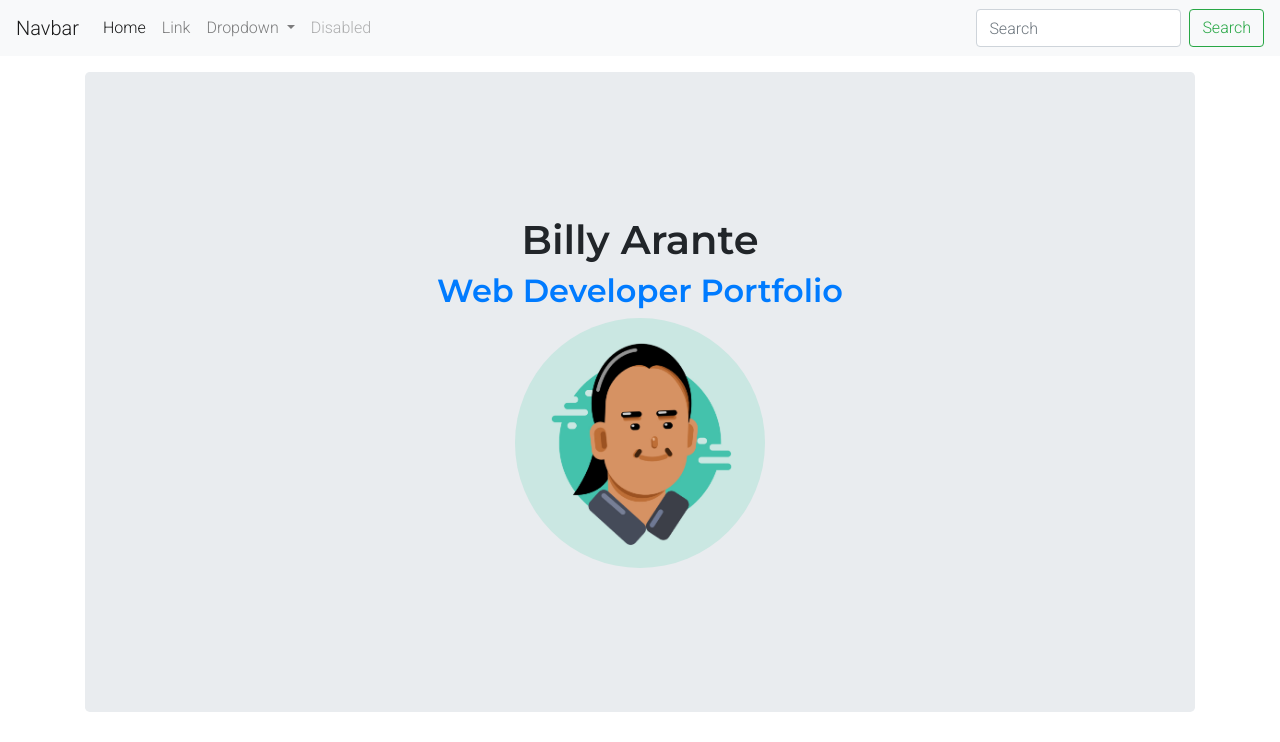
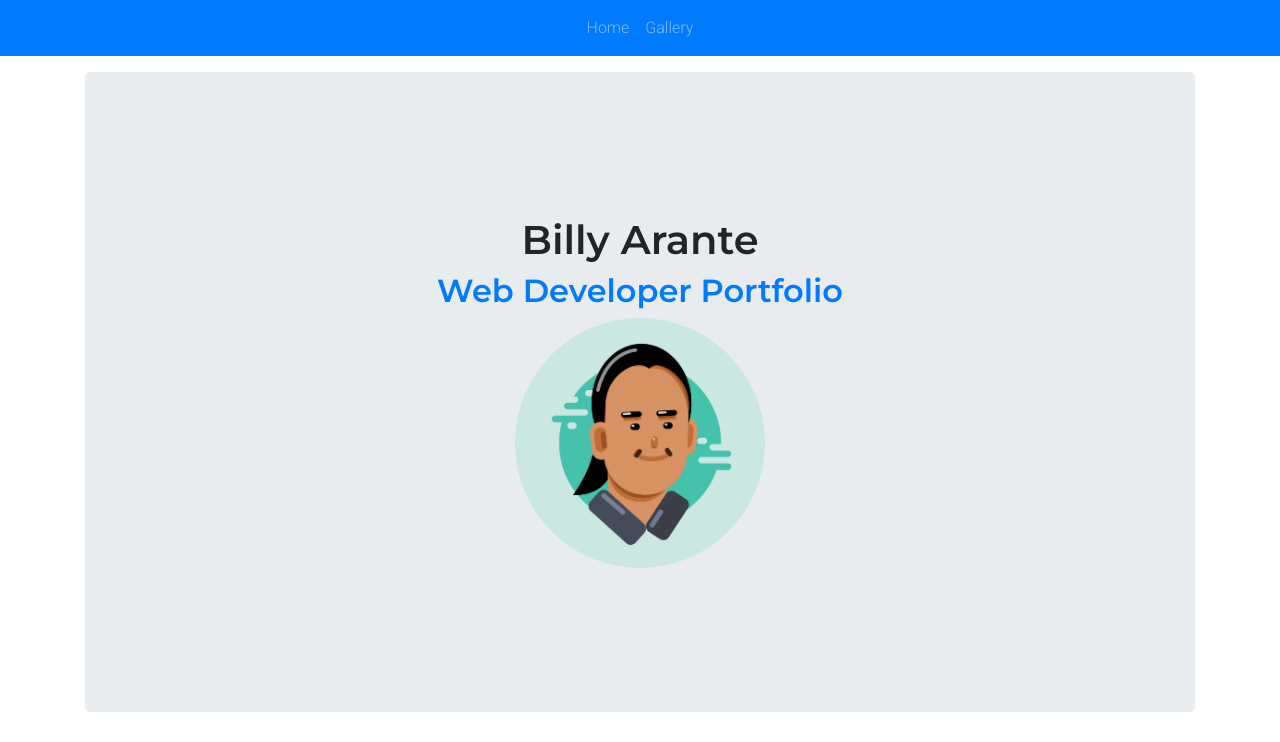
Before and after one commit to arantebw/fcb-portfolio, a plain HTML site: page index.html in a window 1280 px wide. Shown: the top 742 px of the page. Drawn offline with nearby package versions, Linux system fonts and the light colour scheme.

Commit message:
Nice and clean custom navigation bar

```diff
--- a/css/style.css
+++ b/css/style.css
@@ -44,3 +44,7 @@ ul {
 h2 {
   color: #007bff;
 }
+
+html {
+  scroll-behavior: smooth;
+}
--- a/index.html
+++ b/index.html
@@ -13,39 +13,20 @@
   <link rel="stylesheet" type="text/css" href="css/style.css">
 </head>
 <body>
-  <nav class="navbar navbar-expand-lg navbar-light bg-light">
-    <a class="navbar-brand" href="#">Navbar</a>
+  <nav class="navbar navbar-expand-lg navbar-dark bg-primary">
     <button class="navbar-toggler" type="button" data-toggle="collapse" data-target="#navbarSupportedContent" aria-controls="navbarSupportedContent" aria-expanded="false" aria-label="Toggle navigation">
       <span class="navbar-toggler-icon"></span>
     </button>
 
     <div class="collapse navbar-collapse" id="navbarSupportedContent">
-      <ul class="navbar-nav mr-auto">
-        <li class="nav-item active">
-          <a class="nav-link" href="#">Home <span class="sr-only">(current)</span></a>
+      <ul class="navbar-nav mx-auto">
+        <li class="nav-item">
+          <a class="nav-link" href="#landing">Home</a>
         </li>
         <li class="nav-item">
-          <a class="nav-link" href="#">Link</a>
-        </li>
-        <li class="nav-item dropdown">
-          <a class="nav-link dropdown-toggle" href="#" id="navbarDropdown" role="button" data-toggle="dropdown" aria-haspopup="true" aria-expanded="false">
-            Dropdown
-          </a>
-          <div class="dropdown-menu" aria-labelledby="navbarDropdown">
-            <a class="dropdown-item" href="#">Action</a>
-            <a class="dropdown-item" href="#">Another action</a>
-            <div class="dropdown-divider"></div>
-            <a class="dropdown-item" href="#">Something else here</a>
-          </div>
-        </li>
-        <li class="nav-item">
-          <a class="nav-link disabled" href="#" tabindex="-1" aria-disabled="true">Disabled</a>
+          <a class="nav-link" href="#gallery">Gallery</a>
         </li>
       </ul>
-      <form class="form-inline my-2 my-lg-0">
-        <input class="form-control mr-sm-2" type="search" placeholder="Search" aria-label="Search">
-        <button class="btn btn-outline-success my-2 my-sm-0" type="submit">Search</button>
-      </form>
     </div>
   </nav>
   <div class="container">
```
